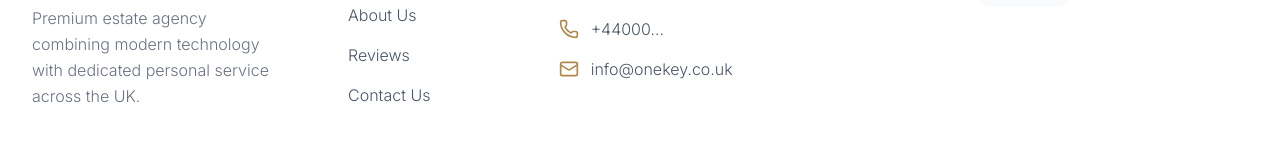
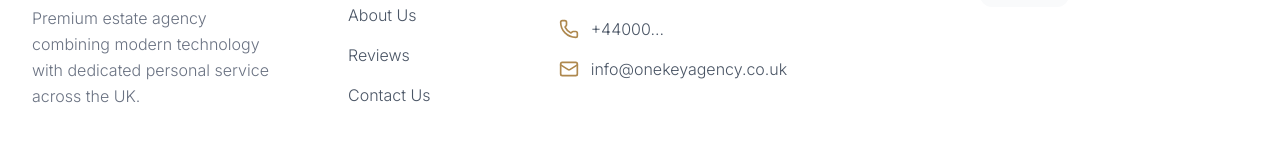
Before and after one commit to beyhankalli/onekey-estate, a Next.js app: page / in a window 1280 px wide. Shown: the part 3772-3919 px from the top of the page. Built offline with nearby package versions, Linux system fonts and the light colour scheme; no server answers; the database is empty.

Commit message:
Update footer contact email domain

```diff
--- a/components/Footer.tsx
+++ b/components/Footer.tsx
@@ -99,7 +99,7 @@
 
               <li className="flex items-center">
                 <Mail className="w-5 h-5 mr-3 text-[#ae884e] shrink-0" />
-                info@onekey.co.uk
+                info@onekeyagency.co.uk
               </li>
             </ul>
           </div>
```
